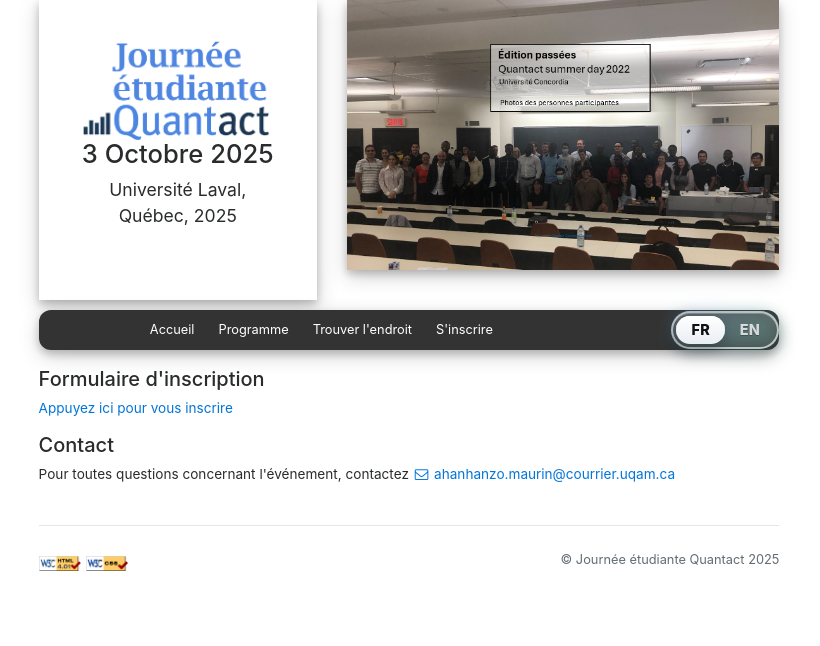
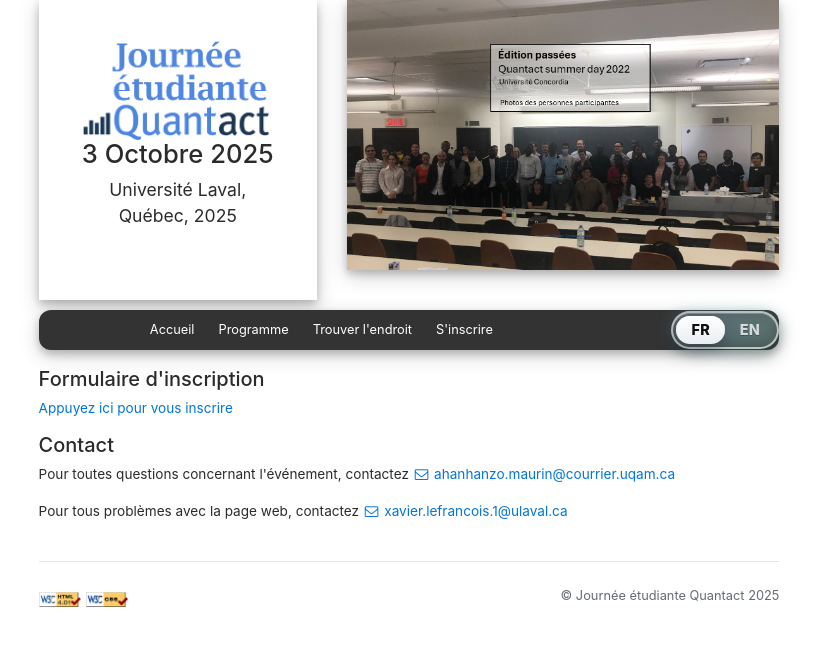
Before and after one commit to XavLef/Quantact_2026, a Jekyll site: the page built from registration.html, in a window 1280 px wide. Shown: the top 646 px of the page, without its empty margins (231-1051 px from the left). Built offline with Jekyll 4.4.1, drawn with Linux system fonts in a browser that asks for light colours; nearby versions of some CDN libraries.

Commit message:
Add contact information for web page issues

```diff
--- a/_includes/contact-us.html
+++ b/_includes/contact-us.html
@@ -5,8 +5,21 @@
         data-fr="Pour toutes questions concernant l'événement, contactez"
         data-en="For any questions regarding the event, contact">
   </span>
+
   <a href="mailto:{{ site.data.conference.email_Maurin }}">
     <i class="fa fa-envelope-o fa-fw" aria-hidden="true"></i>
     {{ site.data.conference.email_Maurin }}
   </a>
 </p>
+
+<p class="text-left">
+  <span class="i18n"
+        data-fr="Pour tous problèmes avec la page web, contactez"
+        data-en="For any problems with the web page, contact">
+  </span>
+
+  <a href="mailto:{{ site.data.conference.email_Xavier }}">
+    <i class="fa fa-envelope-o fa-fw" aria-hidden="true"></i>
+    {{ site.data.conference.email_Xavier }}
+  </a>
+</p>
```
